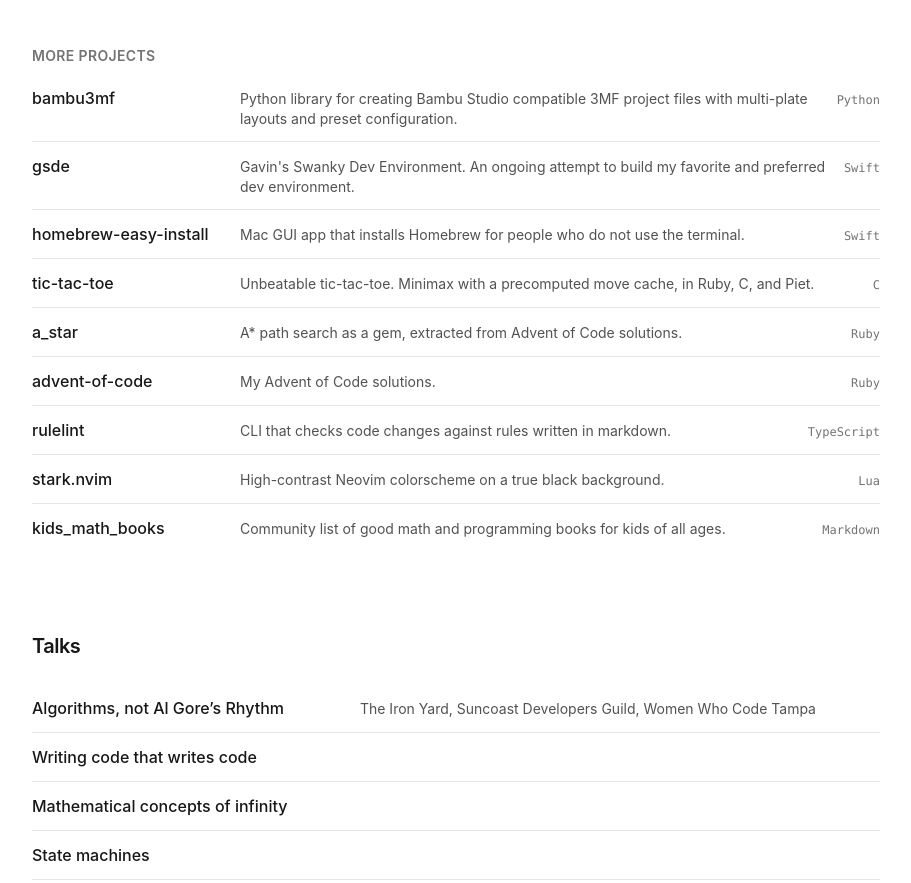
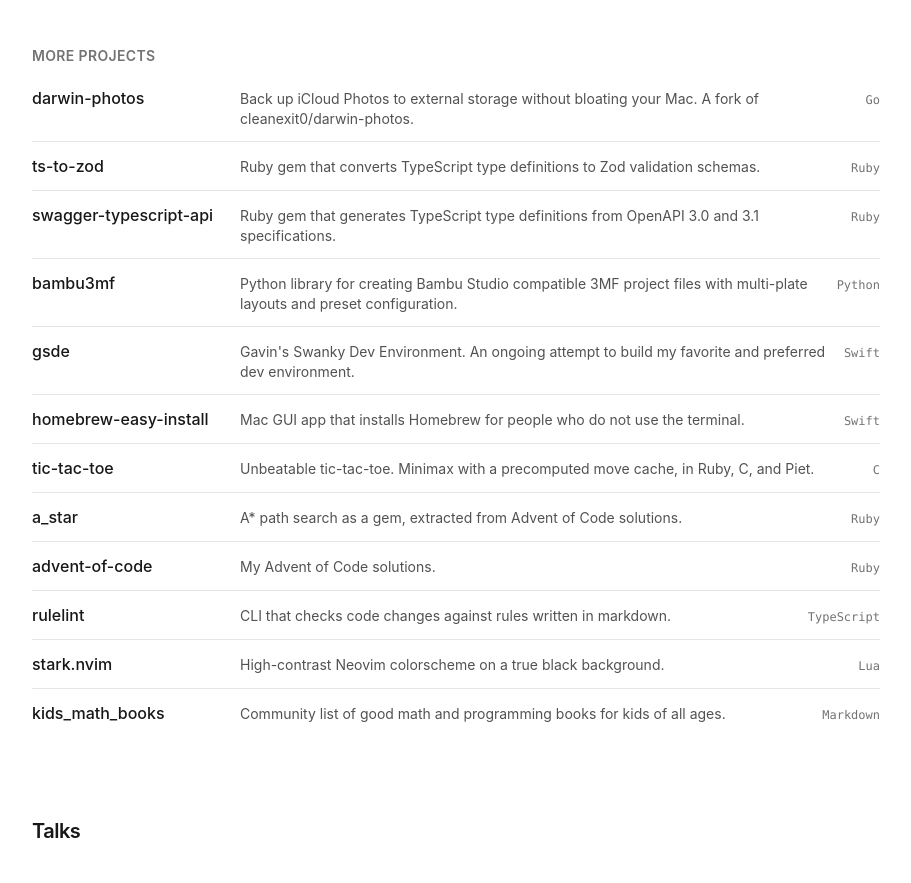
Before and after one commit to gstark/gstark.github.io, a React (Vite) app: page / in a window 1280 px wide. Shown: the part 939-1822 px from the top of the page, without its empty margins (184-1095 px from the left). Built offline with nearby package versions, Linux system fonts and the light colour scheme.

Commit message:
Add darwin-photos, ts-to-zod, and swagger-typescript-api

```diff
--- a/src/data.ts
+++ b/src/data.ts
@@ -69,6 +69,24 @@ export const featured: Project[] = [
 ]
 
 export const more: Project[] = [
+  {
+    name: 'darwin-photos',
+    repo: 'darwin-photos',
+    language: 'Go',
+    description: 'Back up iCloud Photos to external storage without bloating your Mac. A fork of cleanexit0/darwin-photos.',
+  },
+  {
+    name: 'ts-to-zod',
+    repo: 'ts-to-zod',
+    language: 'Ruby',
+    description: 'Ruby gem that converts TypeScript type definitions to Zod validation schemas.',
+  },
+  {
+    name: 'swagger-typescript-api',
+    repo: 'swagger-typescript-api',
+    language: 'Ruby',
+    description: 'Ruby gem that generates TypeScript type definitions from OpenAPI 3.0 and 3.1 specifications.',
+  },
   {
     name: 'bambu3mf',
     repo: 'bambu3mf',
```
